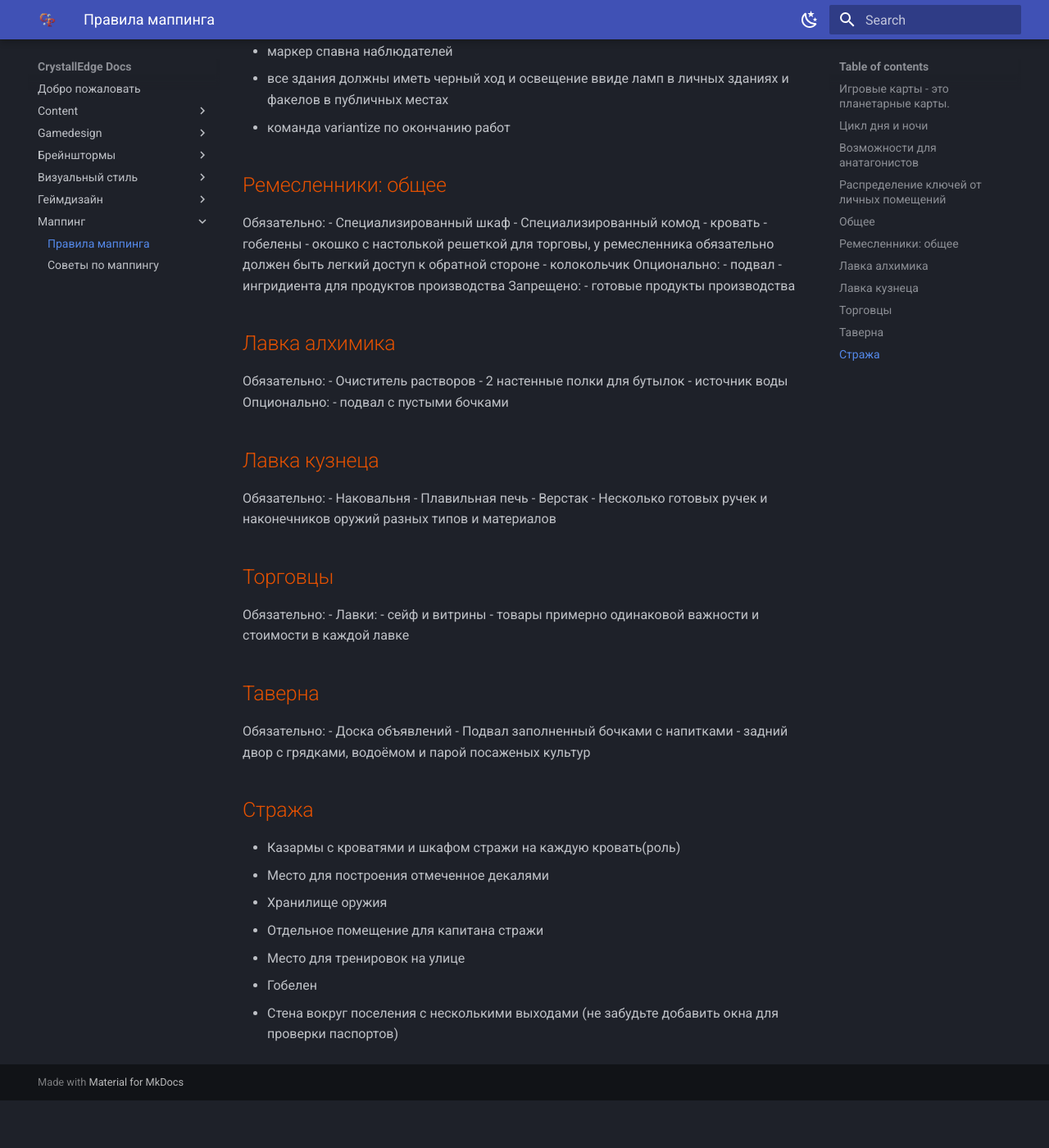
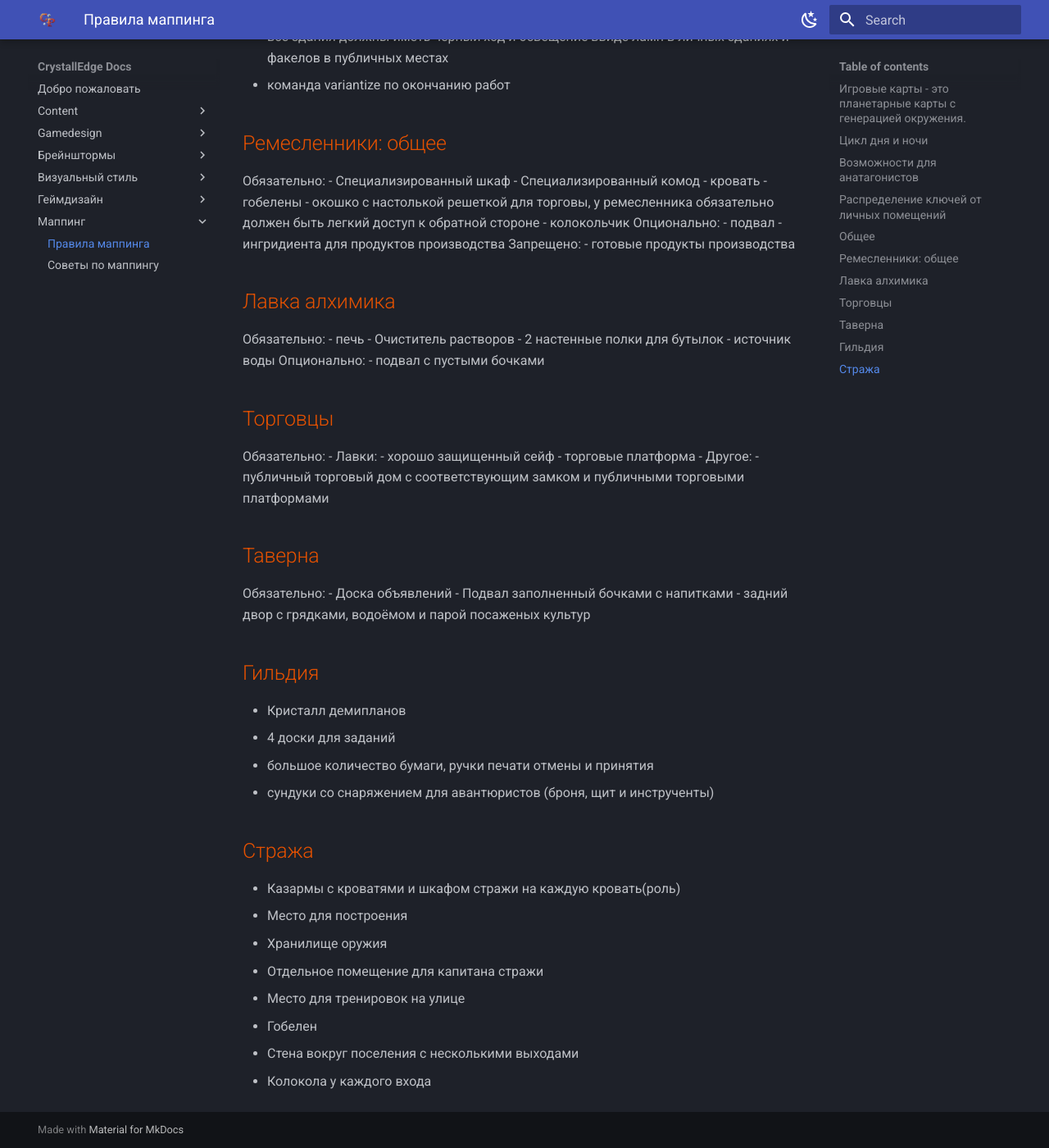
Before and after one commit to crystallpunk-14/crystallpunk-docs, an MkDocs documentation site: the page built from docs/Маппинг/Правила.md, in a window 1280 px wide and 1400 px high, scrolled down 1570 px. Shown: the whole window at 82% size. Built offline with MkDocs 1.6.1 and Material for MkDocs 9.7.7, drawn with Linux system fonts in a browser that asks for light colours; before the commit the page ends 2912 px from its top, so only the background shows below that; some of the changed text lies outside the part shown.

Commit message:
mapping checklist update (#61)

```diff
--- a/docs/Маппинг/Правила.md
+++ b/docs/Маппинг/Правила.md
@@ -1,7 +1,4 @@
 # Правила маппинга
-
-!!! warning
-    Данный документ давно не обновлялся и не отражает текущее состояние проекта.
 
 В этом документе собраны все правила, которые **обязаны соблюдаться при разработке карт**.
 Правила могут быть вызваны техническими ограничениями, решениями по геймдизайну, или просто неочевидными подводными камнями, которые стоит избегать.
@@ -15,10 +12,10 @@
 *TODO: чеклисты маппинга должны сопровождаться картинками с пирмерами.*
 *TODO: возможно чеклисты в отдельный документ? Возможно таблицей?*
 
-## Игровые карты - это планетарные карты.
+## Игровые карты - это планетарные карты с генерацией окружения.
 Мы отказались от гридов, поэтому карта, на которой находится игровое поселение, должна быть планетарной
 
-Генерация за пределами маппинга позволяет обыграть это различными способами, позоляя создавать так и бесконечный окена, так и бесконечный камень
+На игровой карте должно быть замапплено только основное поселение, все окружение генерируется случайно, если вы хотите добавить строение за пределами поселения, добавьте его как модификатор демиплана и пропишите в yml файле с другими настройками карты
 
 Вы можете найти некоторые пресеты карт по пути `Maps/_CP14/Empties`, если вы создали для своей карты новый биом, не забудьте добавить его по тому же пути
 
@@ -35,7 +32,6 @@
 TODO инструкция
 
 ## Общее
-- маркеры рейдов за городом
 - маркер спавна наблюдателей
 - все здания должны иметь черный ход и освещение ввиде ламп в личных зданиях и факелов в публичных местах
 - команда variantize по окончанию работ
@@ -57,24 +53,20 @@ TODO инструкция
 
 ## Лавка алхимика
 Обязательно:
+- печь
 - Очиститель растворов
 - 2 настенные полки для бутылок
 - источник воды
 Опционально:
 - подвал с пустыми бочками
 
-## Лавка кузнеца
-Обязательно:
-- Наковальня
-- Плавильная печь
-- Верстак
-- Несколько готовых ручек и наконечников оружий разных типов и материалов
-
 ## Торговцы
 Обязательно:
 - Лавки:
-- сейф и витрины
-- товары примерно одинаковой важности и стоимости в каждой лавке
+- хорошо защищенный сейф
+- торговые платформа
+- Другое:
+- публичный торговый дом с соответствующим замком и публичными торговыми платформами
 
 ## Таверна
 Обязательно:
@@ -82,11 +74,18 @@ TODO инструкция
 - Подвал заполненный бочками с напитками
 - задний двор с грядками, водоёмом и парой посаженых культур
 
+## Гильдия
+- Кристалл демипланов
+- 4 доски для заданий
+- большое количество бумаги, ручки печати отмены и принятия
+- сундуки со снаряжением для авантюристов (броня, щит и инструченты)
+
 ## Стража
 - Казармы с кроватями и шкафом стражи на каждую кровать(роль)
-- Место для построения отмеченное декалями
+- Место для построения
 - Хранилище оружия
 - Отдельное помещение для капитана стражи
 - Место для тренировок на улице
 - Гобелен
-- Стена вокруг поселения с несколькими выходами (не забудьте добавить окна для проверки паспортов)
+- Стена вокруг поселения с несколькими выходами
+- Колокола у каждого входа
```
